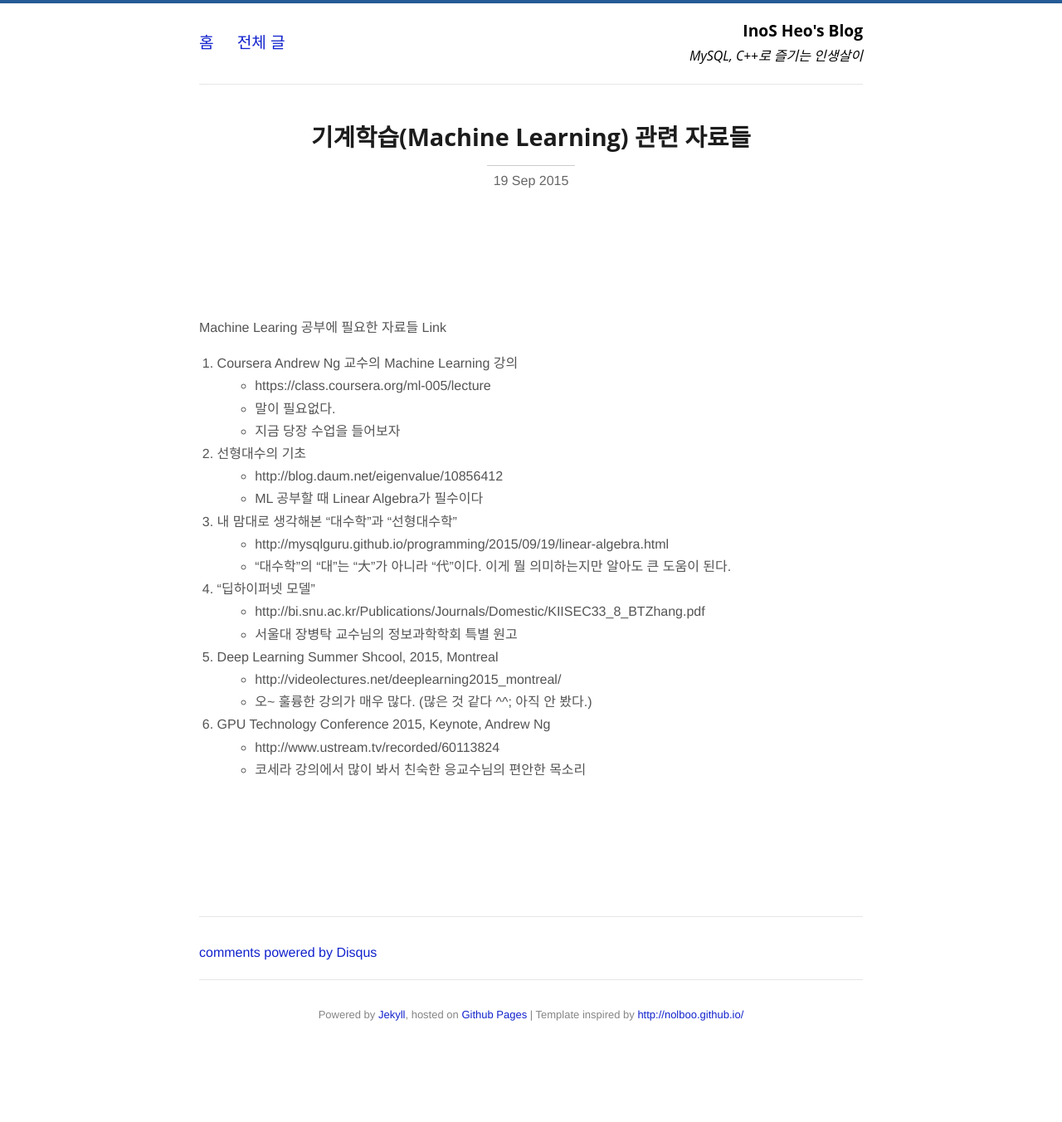
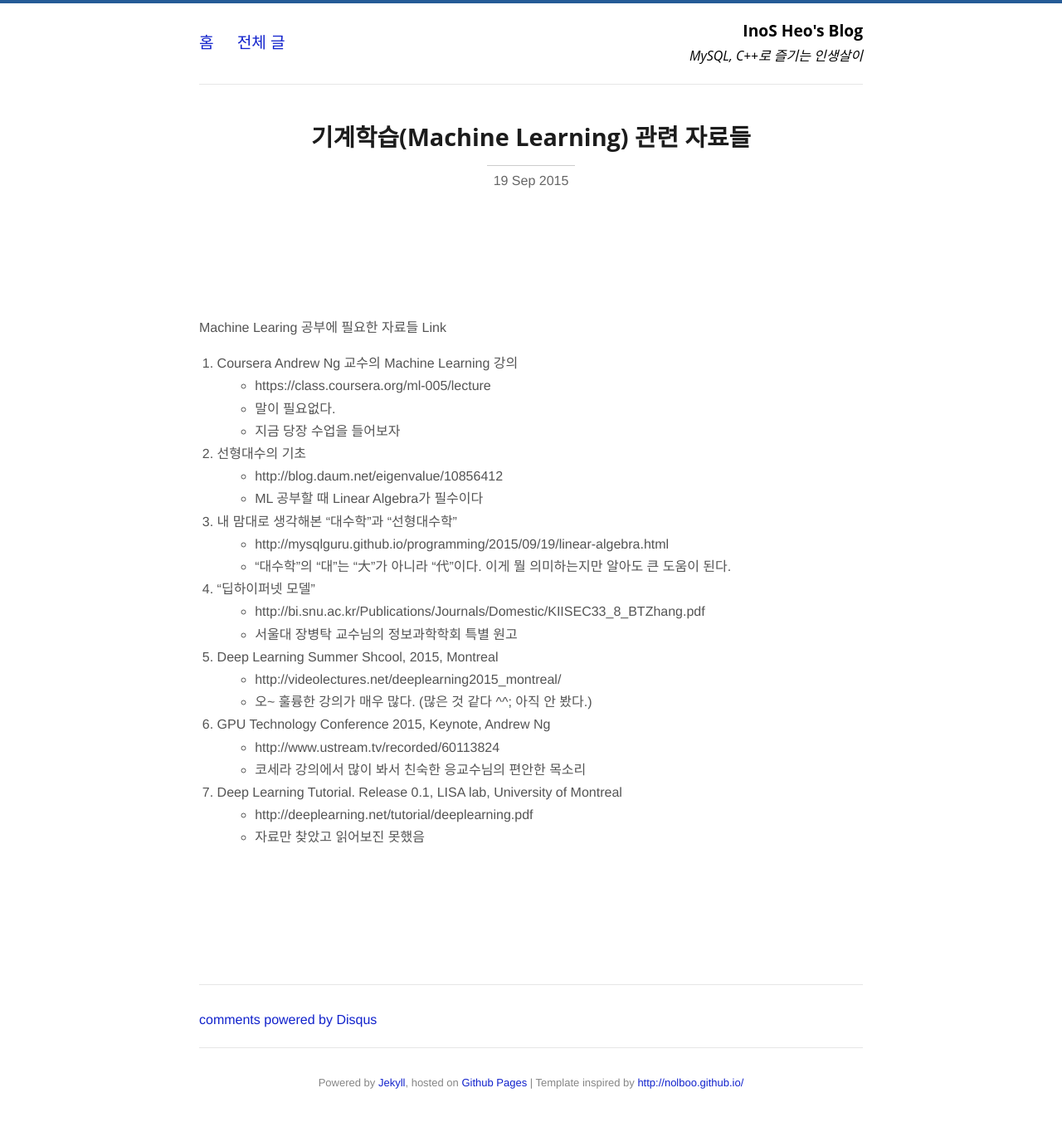
Before and after one commit to jason-heo/jason-heo.github.io, a Jekyll site: the page built from _posts/2015-09-19-ml-materials.md, in a window 1280 px wide. Shown: the whole page at 83% size. Built offline with Jekyll 4.4.1, drawn with Linux system fonts in a browser that asks for light colours; Markdown is read by kramdown in place of the engine named in the settings; comment, search, counter and statistics services are not loaded; before the commit the page ends 1270 px from its top, so only the background shows below that.

Commit message:
Update 2015-09-19-ml-materials.md

```diff
--- a/_posts/2015-09-19-ml-materials.md
+++ b/_posts/2015-09-19-ml-materials.md
@@ -25,3 +25,6 @@ Machine Learing 공부에 필요한 자료들 Link
 1. GPU Technology Conference 2015, Keynote, Andrew Ng
     - http://www.ustream.tv/recorded/60113824
     - 코세라 강의에서 많이 봐서 친숙한 응교수님의 편안한 목소리
+1. Deep Learning Tutorial. Release 0.1, LISA lab, University of Montreal
+    - http://deeplearning.net/tutorial/deeplearning.pdf
+    - 자료만 찾았고 읽어보진 못했음
```
